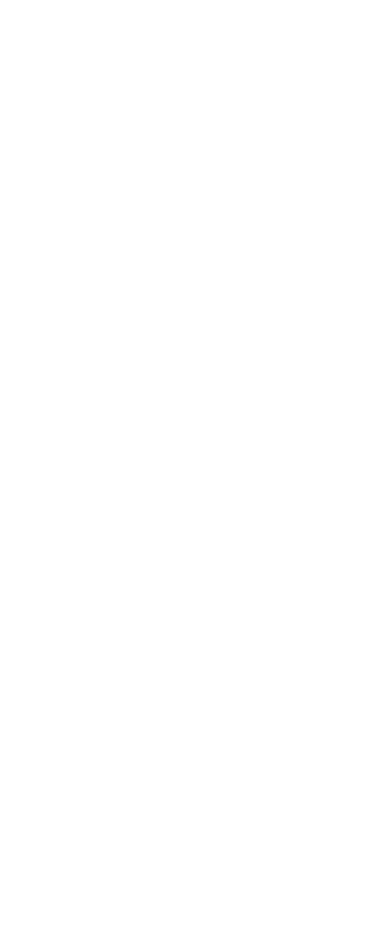
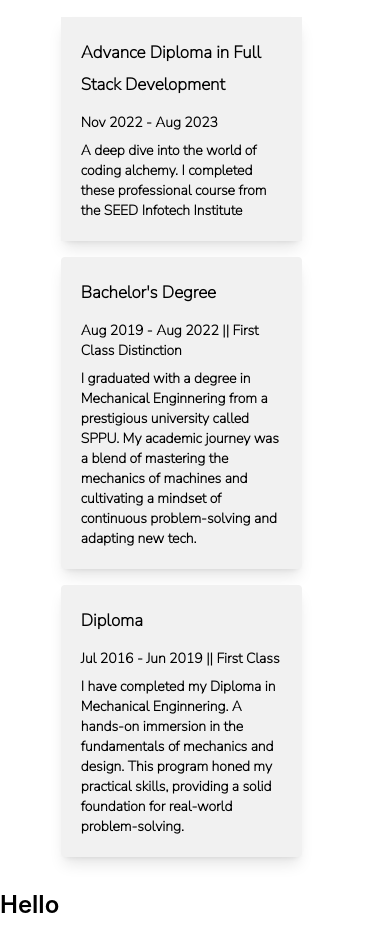
Before and after one commit to MayurTathe/Portfolio, a React (Create React App) app: page /aboute in a window 390 px wide. Shown: the part 1247-2198 px from the top of the page. Before the commit the page ends 1956 px from the top, so only its background shows below. Built offline with nearby package versions, Linux system fonts and the light colour scheme.

Commit message:
Added education Section in AboutMe.jsx file and making it responsive

```diff
--- a/src/components/AboutMe/AboutMe.jsx
+++ b/src/components/AboutMe/AboutMe.jsx
@@ -3,13 +3,14 @@
 import React, { useEffect } from 'react';
 import { motion } from 'framer-motion';
 import RevealScroll from '../AnimationEffect/RevealScroll';
+import RevealSideScroll from '../AnimationEffect/RevealSideScroll';
 import { Link } from 'react-router-dom';
 
 const AboutMe = () => {
 
   useEffect(() => {
     // Scroll to the top of the page when the component mounts
-    window.scrollTo({ top: 0, behavior: 'smooth' });
+    // window.scrollTo({ top: 0, behavior: 'smooth' });
   }, []);
 
   return (
@@ -99,7 +100,7 @@
             </div>
             <div className='font-para w-1/3'>
               <h1 className='md:text-2xl text-[17px]'>Other Skills</h1>
-               <RevealScroll classname='font-para text-sm mt-3 pl-5' Yvalue={30}>
+              <RevealScroll classname='font-para text-sm mt-3 pl-5' Yvalue={30}>
                 <ul className='list-disc leading-5'>
                   <li>Git</li>
                   <li>MySQL</li>
@@ -112,7 +113,43 @@
           </div>
         </div>
       </div>
-      <div className="h-screen" id='edu'>Hello</div>
+      <div className='mt-2 md:mt-6 md:h-[90vh] h-[fit] w-full justify-center items-center flex p-4' id='edu'>
+        <div className='w-9/12'>
+          <h1 className='md:text-5xl font-titl font-semibold mb-5'>Education</h1>
+          <p className='font-para text-sm mb-4'>I am a lifelong learner and have obtained a solid educational background to support my expertise.</p>
+          <div className='font-para w-[90%] mb-4 p-5 flex-col justify-between shadow-lg' style={{ backgroundColor: "#f1f1f1" }}>
+            <div className='w-[full]'>
+              <h1 className='md:text-2xl text-[17px] font-para'>Advance Diploma in Full Stack Development</h1>
+              <p className='font-para text-sm mt-3'>Nov 2022 - Aug 2023</p>
+              <p className='font-para text-sm mt-2'>
+                A deep dive into the world of coding alchemy. I completed these professional course from the SEED Infotech Institute
+              </p>
+            </div>
+          </div>
+          <div className="flex flex-col md:flex-row md:w-full w-[90%] justify-between">
+            <div className='md:w-1/2 mb-4'>
+              <RevealSideScroll classname='font-para md:w-[80%] w-full rounded justify-center flex-col p-5 shadow-lg bg-[#f1f1f1]' xValue={-50}>
+                <h1 className='md:text-2xl text-[17px] font-para'>Bachelor's Degree</h1>
+                <p className='font-para text-sm mt-3'>Aug 2019 - Aug 2022 ||  First Class Distinction</p>
+                <p className='font-para text-sm mt-2'>
+                  I graduated with a degree in Mechanical Enginnering from a prestigious university called SPPU. My academic journey was a blend of mastering the mechanics of machines and cultivating a mindset of continuous problem-solving and adapting new tech.
+                </p>
+              </RevealSideScroll>
+            </div>
+            <div className='md:w-1/2 mb-4'>
+              <RevealSideScroll classname='font-para md:w-[80%] w-full rounded justify-center flex-col p-5 shadow-lg bg-[#f1f1f1]' xValue={50}>
+                <h1 className='md:text-2xl text-[17px] font-para'>Diploma</h1>
+                <p className='font-para text-sm mt-3'>Jul 2016 - Jun 2019 ||  First Class</p>
+                <p className='font-para text-sm mt-2'>
+                  I have completed my Diploma in Mechanical Enginnering. A hands-on immersion in the fundamentals of mechanics and design. This program honed my practical skills, providing a solid foundation for real-world problem-solving.
+                </p>
+              </RevealSideScroll>
+            </div>
+          </div>
+
+        </div>
+      </div>
+      <div className='h-screen'>Hello</div>
     </>
   );
 };
```
